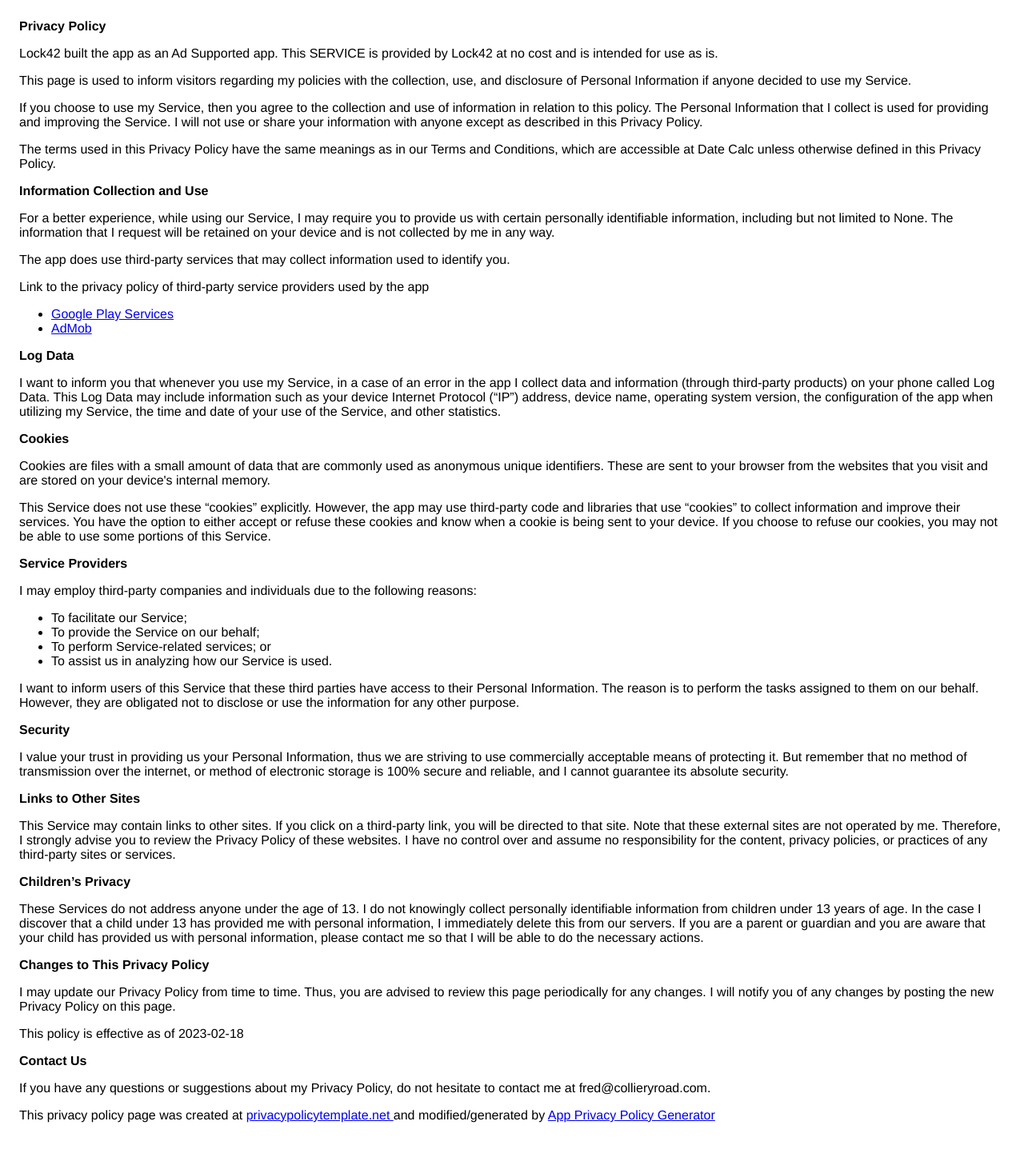
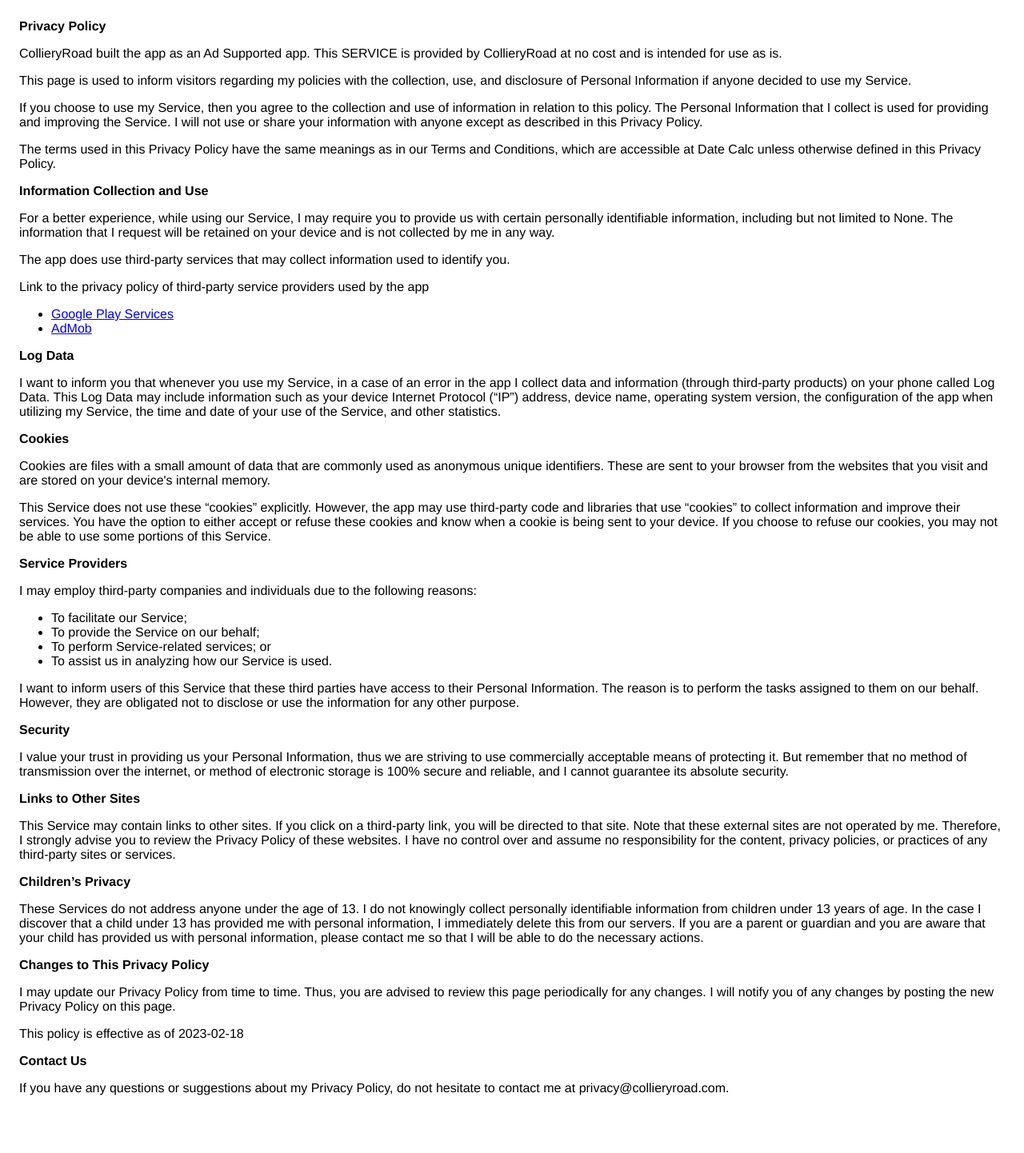
Before and after one commit to collieryroad/collieryroad.github.io, a plain HTML site: page privacy.html in a window 1280 px wide. Shown: the whole page at 80% size. After the commit the page ends 1410 px from the top, so only its background shows below. Drawn offline with Linux system fonts and the light colour scheme.

Commit message:
Update privacy.html

```diff
--- a/privacy.html
+++ b/privacy.html
@@ -8,9 +8,9 @@
     </head>
     <body>
     <strong>Privacy Policy</strong> <p>
-                  Lock42 built the app as
+                  CollieryRoad built the app as
                   an Ad Supported app. This SERVICE is provided by
-                  Lock42 at no cost and is intended for use as
+                  CollieryRoad at no cost and is intended for use as
                   is.
                 </p> <p>
                   This page is used to inform visitors regarding my
@@ -103,7 +103,7 @@
                   this page.
                 </p> <p>This policy is effective as of 2023-02-18</p> <p><strong>Contact Us</strong></p> <p>
                   If you have any questions or suggestions about my
-                  Privacy Policy, do not hesitate to contact me at fred@collieryroad.com.
-                </p> <p>This privacy policy page was created at <a href="https://privacypolicytemplate.net" target="_blank" rel="noopener noreferrer">privacypolicytemplate.net </a>and modified/generated by <a href="https://app-privacy-policy-generator.nisrulz.com/" target="_blank" rel="noopener noreferrer">App Privacy Policy Generator</a></p>
+                  Privacy Policy, do not hesitate to contact me at privacy@collieryroad.com.
+                </p>
     </body>
     </html>
```
